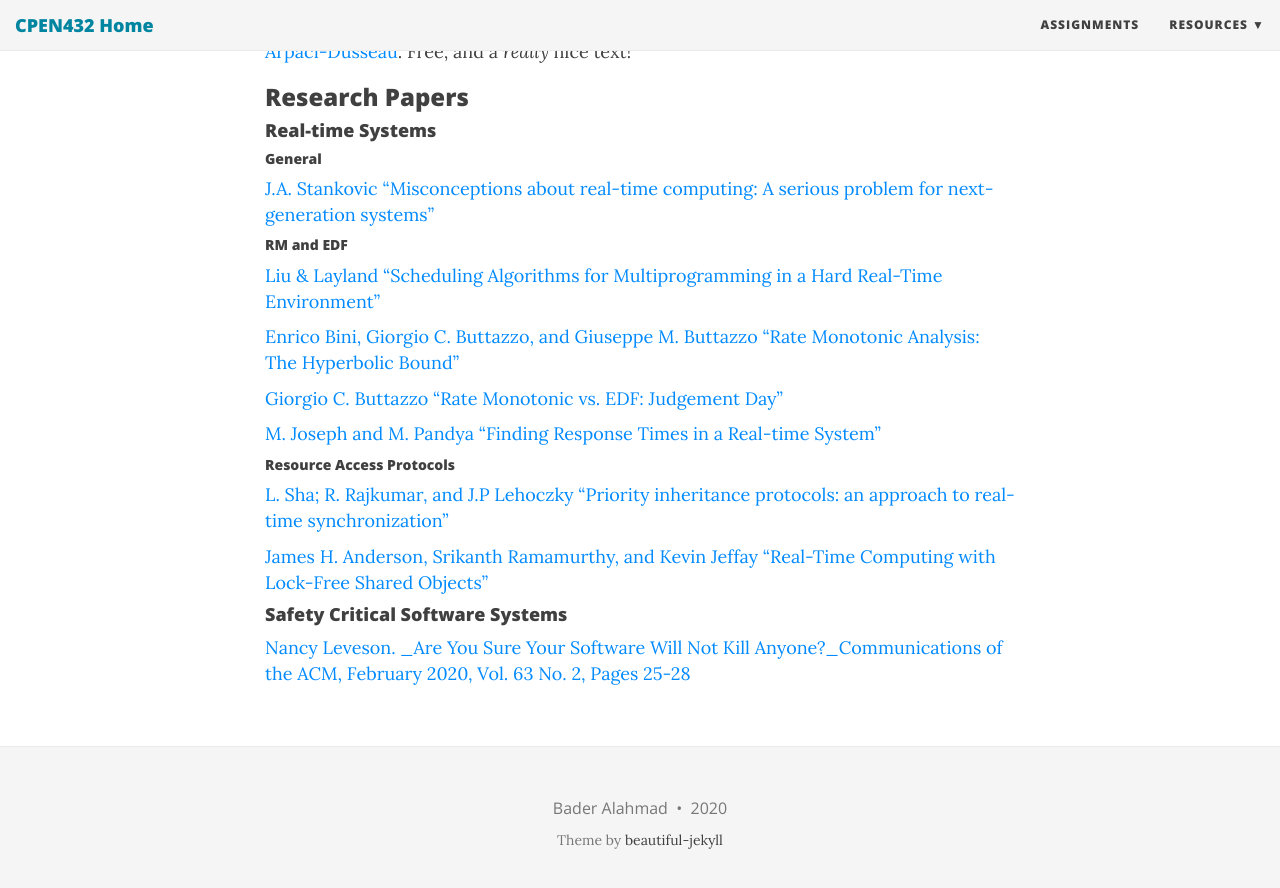
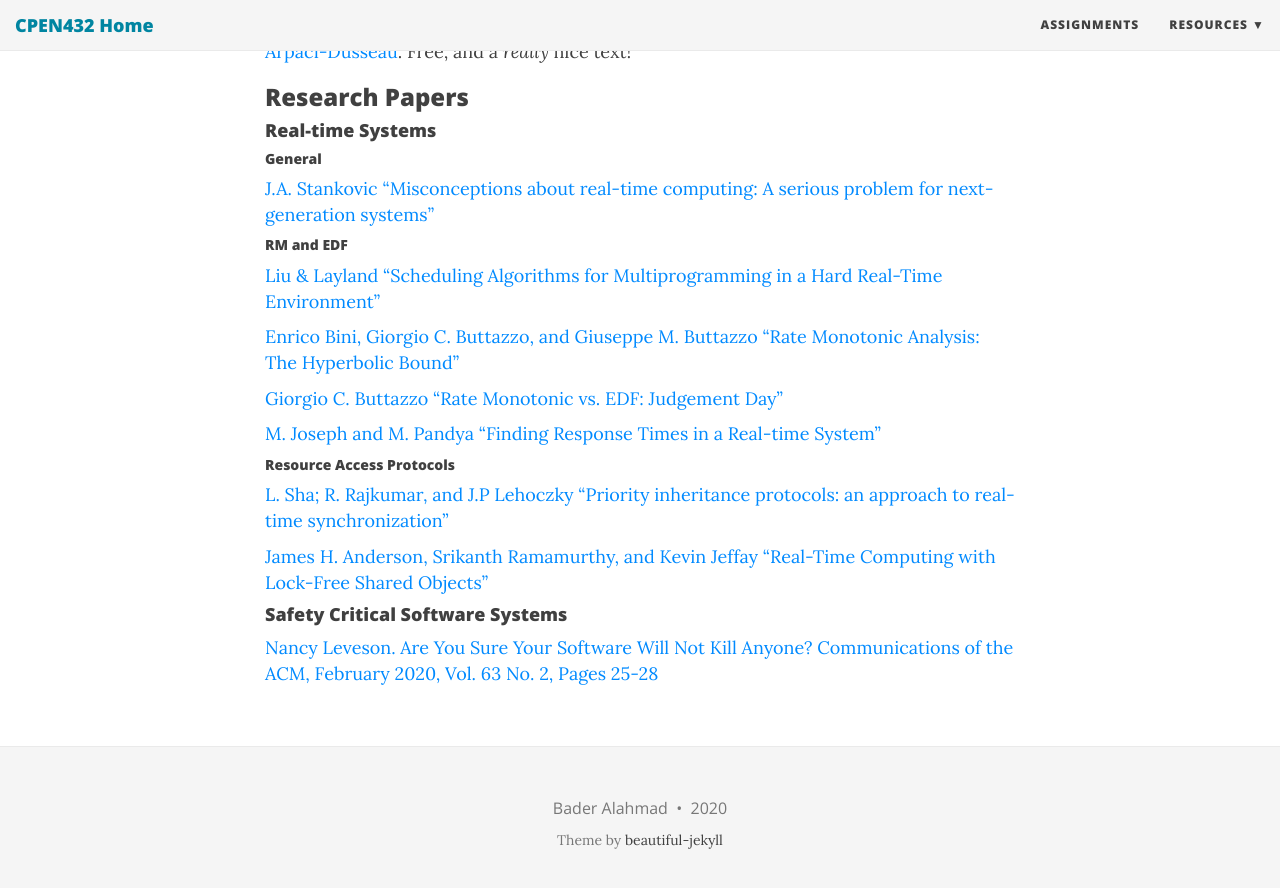
Before and after one commit to CPEN432/cpen432.github.io, a Jekyll site: the page built from readings.md, in a window 1280 px wide and 900 px high, scrolled down 1496 px. Shown: the top 888 px of the window. Built offline with Jekyll 4.4.1, drawn with Linux system fonts in a browser that asks for light colours; nearby versions of some CDN libraries.

Commit message:
add safety resources

```diff
--- a/readings.md
+++ b/readings.md
@@ -79,4 +79,4 @@
 
 #### Safety Critical Software Systems
 
-[Nancy Leveson. _Are You Sure Your Software Will Not Kill Anyone?_Communications of the ACM, February 2020, Vol. 63 No. 2, Pages 25-28](https://cacm.acm.org/magazines/2020/2/242342-are-you-sure-your-software-will-not-kill-anyone/fulltext)
+[Nancy Leveson. Are You Sure Your Software Will Not Kill Anyone? Communications of the ACM, February 2020, Vol. 63 No. 2, Pages 25-28](https://cacm.acm.org/magazines/2020/2/242342-are-you-sure-your-software-will-not-kill-anyone/fulltext)
```
